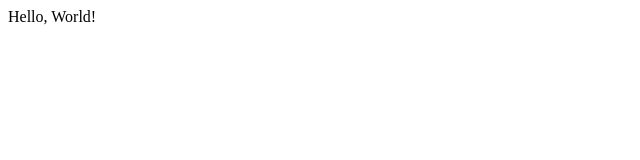
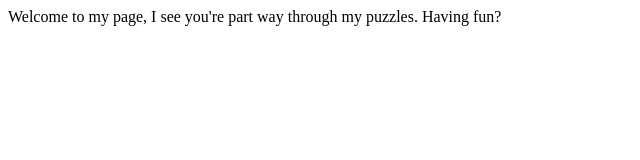
Before and after one commit to 11001001/11001001.github.io, a plain HTML site: page index.html in a window 1280 px wide. Shown: the whole page, without its empty margins (0-640 px from the left). Drawn offline with Linux system fonts and the light colour scheme.

Commit message:
Update index.html

```diff
--- a/index.html
+++ b/index.html
@@ -9,6 +9,6 @@
     </style>
   </head>
   <body>
-    <p>Hello<a href="http://www.kittenwar.com/">,</a> World!</p>
+    <p>Welcome to my page,<a href="http://www.davidkirkaldy.com/wp-content/uploads/2013/05/bigstock-Thief-Steals-A-Painting-44621797.jpg"> </a>I see you're part way through my puzzles. Having fun?</p>
   </body>
 </html>
```
